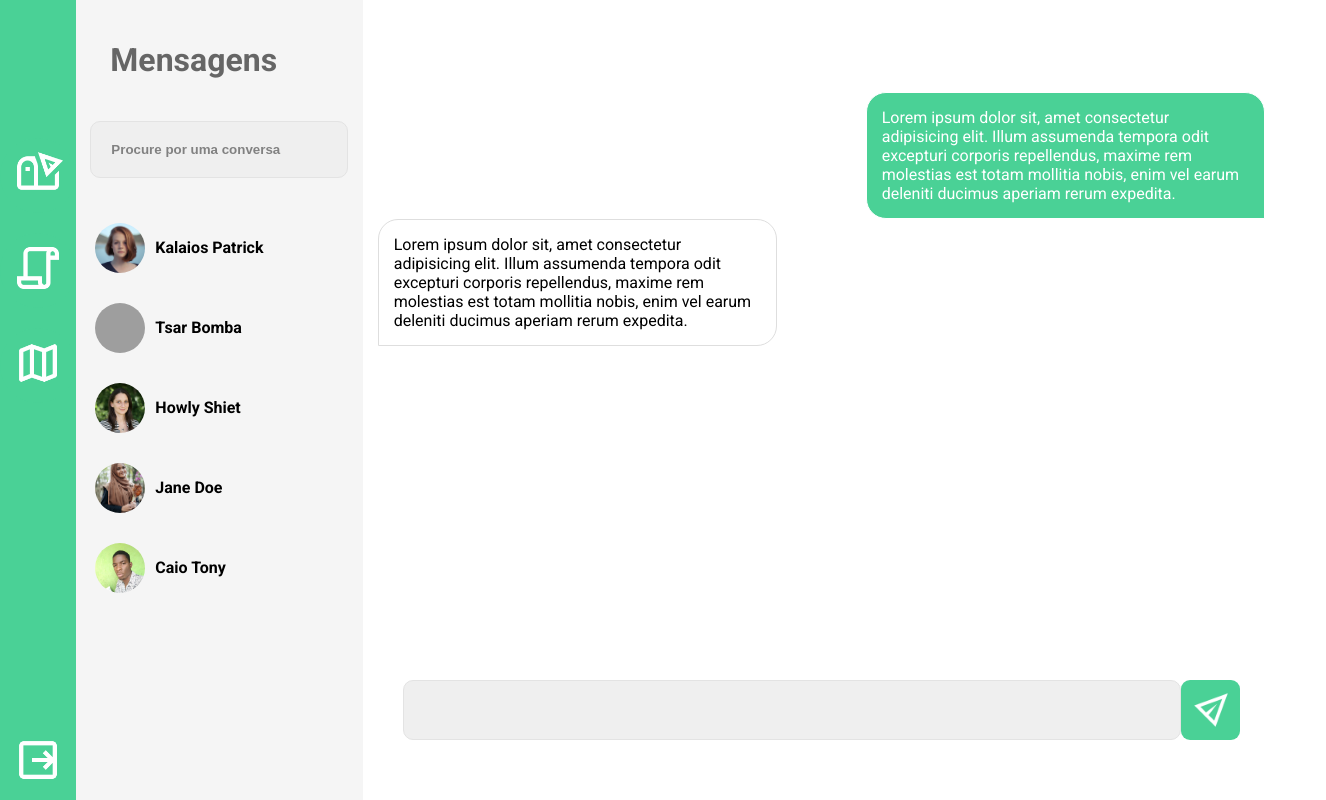
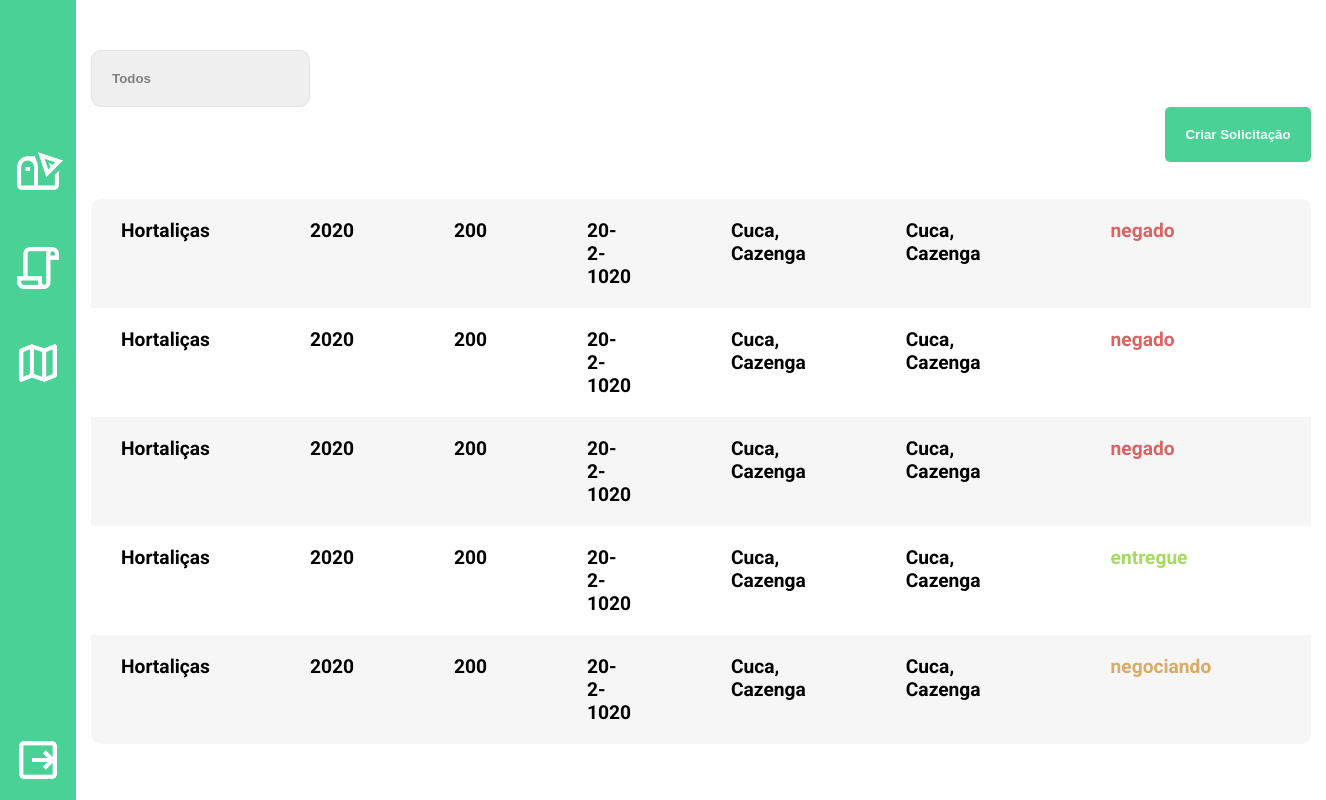
Before and after one commit to kafir-coder/ausfluss-producer-frontend, a Next.js app: page /dashboard in a window 1280 px wide. Shown: the whole page, 1326 px wide, since content can reach past the window. Built offline with nearby package versions, Linux system fonts and the light colour scheme; grey boxes are pictures that could not be loaded.

Commit message:
feat: add solicitation screen

```diff
--- /dev/null
+++ b/sessions/solicitation/index.tsx
@@ -0,0 +1,87 @@
+/* eslint-disable max-len */
+import { FC } from 'react';
+import Button from '../../components/button';
+import Input from '../../components/input';
+import {
+  AddSolicitation, Container, Filter, SolicitationItem, SolicitationList,
+} from './solicitation.styles';
+import { chooseColor } from './solicitation.utils';
+
+const Solicitation: FC = () => {
+  const data = [
+    {
+      product_category: 'Hortaliças',
+      budget: 2020,
+      weight: 200,
+      delivery_date: '20-2-1020',
+      loading_local: 'Cuca, Cazenga',
+      offloading_local: 'Cuca, Cazenga',
+      status: 'negado',
+    },
+    {
+      product_category: 'Hortaliças',
+      budget: 2020,
+      weight: 200,
+      delivery_date: '20-2-1020',
+      loading_local: 'Cuca, Cazenga',
+      offloading_local: 'Cuca, Cazenga',
+      status: 'negado',
+    },
+    {
+      product_category: 'Hortaliças',
+      budget: 2020,
+      weight: 200,
+      delivery_date: '20-2-1020',
+      loading_local: 'Cuca, Cazenga',
+      offloading_local: 'Cuca, Cazenga',
+      status: 'negado',
+    },
+    {
+      product_category: 'Hortaliças',
+      budget: 2020,
+      weight: 200,
+      delivery_date: '20-2-1020',
+      loading_local: 'Cuca, Cazenga',
+      offloading_local: 'Cuca, Cazenga',
+      status: 'entregue',
+    },
+    {
+      product_category: 'Hortaliças',
+      budget: 2020,
+      weight: 200,
+      delivery_date: '20-2-1020',
+      loading_local: 'Cuca, Cazenga',
+      offloading_local: 'Cuca, Cazenga',
+      status: 'negociando',
+    },
+  ];
+  return (
+    <Container>
+      <Filter>
+        <Input placeholder="Todos" />
+      </Filter>
+      <AddSolicitation>
+        <Button text="Criar Solicitação" />
+      </AddSolicitation>
+      <SolicitationList>
+        {
+            data.map((solicitation, index) => (
+              <SolicitationItem key={index as number} color={chooseColor(solicitation.status)} isOdd={index % 2 === 0}>
+                <div>
+                  <i>{solicitation.product_category}</i>
+                  <i>{solicitation.budget}</i>
+                  <i>{solicitation.weight}</i>
+                  <i>{solicitation.delivery_date}</i>
+                  <i>{solicitation.loading_local}</i>
+                  <i>{solicitation.offloading_local}</i>
+                </div>
+                <div><i>{solicitation.status}</i></div>
+              </SolicitationItem>
+            ))
+        }
+      </SolicitationList>
+    </Container>
+  );
+};
+
+export default Solicitation;
--- /dev/null
+++ b/sessions/solicitation/solicitation.styles.ts
@@ -0,0 +1,65 @@
+import styled from 'styled-components';
+
+export const Container = styled.div`
+    display: flex;
+    flex-direction: column;
+    margin-top: 50px;
+    width: 100%;
+    padding: 0 15px;
+`;
+
+export const Filter = styled.div`
+    display: flex;
+`;
+
+export const AddSolicitation = styled.div`
+    display: flex;
+    width: 100%;
+    justify-content: flex-end;
+`;
+
+export const SolicitationList = styled.div`
+    display: flex;
+    margin-top: 3%;
+    flex-direction: column;
+`;
+
+export const SolicitationItem = styled.div<{color: string, isOdd: boolean}>`
+    display: flex;
+    justify-content: space-between;
+    padding: 10px;
+    box-sizing: border-box;
+
+    background-color: ${({ isOdd }) => (isOdd ? '#F6F6F6' : 'white')};
+    :first-child {
+        border-radius: 10px 10px 0 0;
+    }
+    :last-child {
+        border-radius: 0 0 10px 10px;
+    }
+    > div {
+        padding: 10px;
+        display: flex;
+        flex-direction: row;
+        width: 70%;
+    }
+    div:first-child {
+        margin: 0 10px;
+        i {
+            margin-right: 100px ;
+        }
+    }
+
+    div:last-child {
+        width: 200px;
+        i {
+            color: ${({ color }) => color}
+        }
+    }
+    i {
+        font-weight: 700;
+        font-style: normal;
+        font-size: larger;
+
+    }
+`;
--- /dev/null
+++ b/sessions/solicitation/solicitation.utils.ts
@@ -0,0 +1,12 @@
+export const chooseColor = (kind: string) => {
+  switch (true) {
+    case kind === 'entregue':
+      return '#A6DA64';
+    case kind === 'negociando':
+      return '#DAAB64';
+    case kind === 'negado':
+      return '#DA6464';
+    default:
+      return 'black';
+  }
+};
--- a/views/dashboard/index.tsx
+++ b/views/dashboard/index.tsx
@@ -1,7 +1,7 @@
 import Link from 'next/link';
 import { useRouter } from 'next/router';
 import { FC, useEffect, useState } from 'react';
-import Mailbox from '../../sessions/maibox';
+import Solicitation from '../../sessions/solicitation';
 import {
   Container, Icon, LeftPanel, PanelItem, PanelMenu,
 } from './dashboard.styles';
@@ -35,7 +35,7 @@ const Dashboard: FC = () => {
         </PanelMenu>
         <Icon src="/logout.png" isLogout />
       </LeftPanel>
-      <Mailbox />
+      <Solicitation />
     </Container>
   );
 };
```
